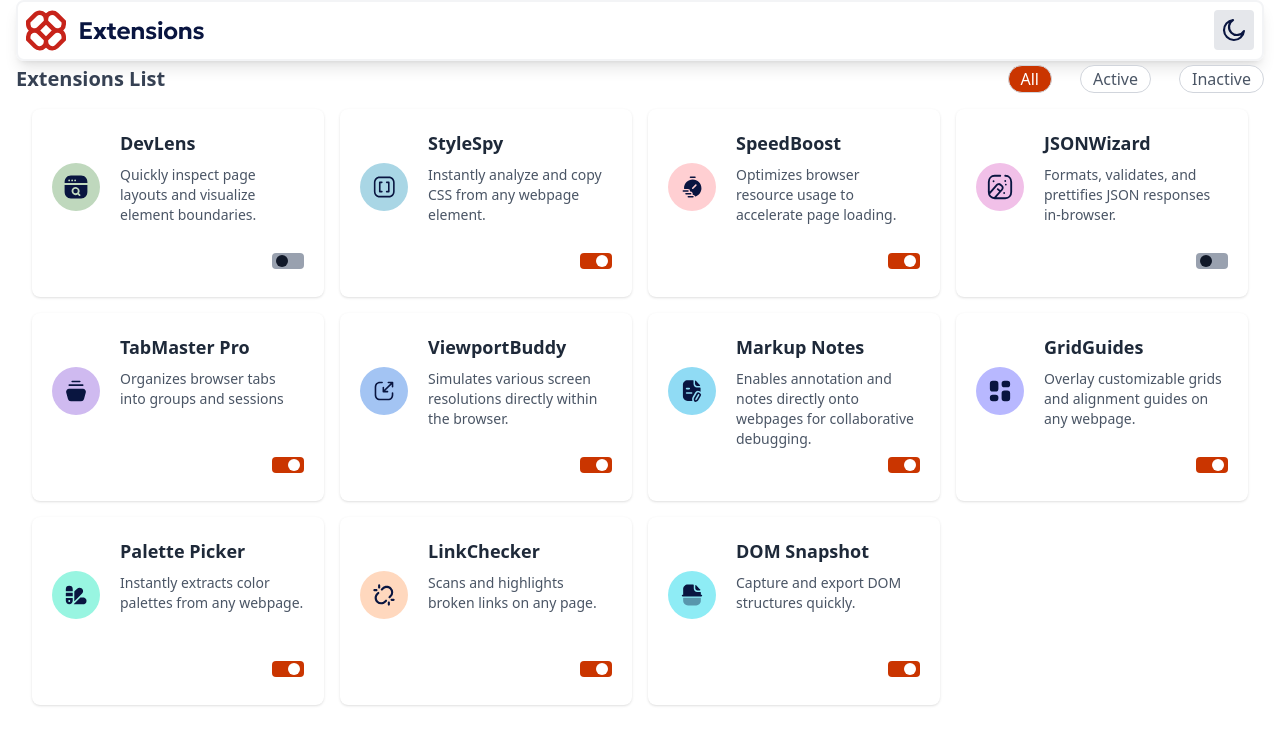
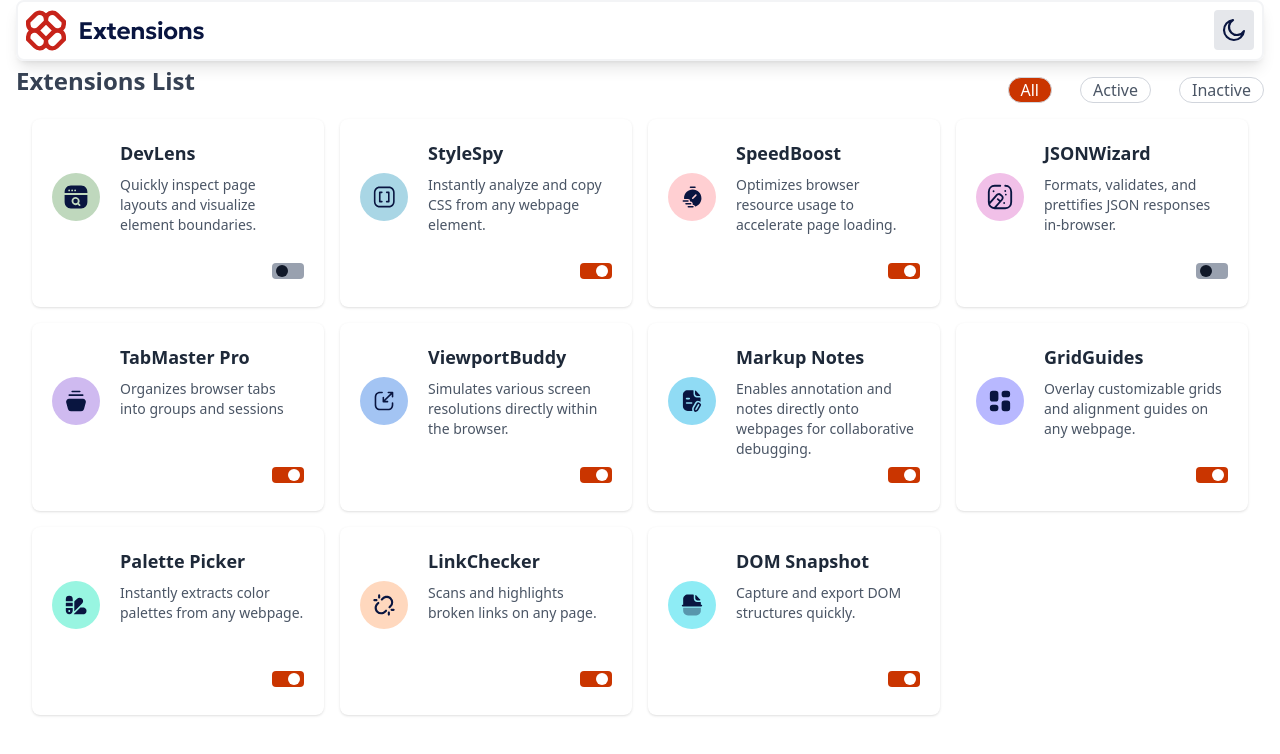
Before and after one commit to mertugrulfrontenddev/browser-extensions-page, a React (Vite) app: page / in a window 1280 px wide. Shown: the top 754 px of the page. Built offline with nearby package versions, Linux system fonts and the light colour scheme.

Commit message:
added-mrsm

```diff
--- a/src/App.jsx
+++ b/src/App.jsx
@@ -168,11 +168,11 @@ function App() {
       </div>
 
       <div className="flex flex-wrap  flex-col sm:flex-row mt-1 ">
-        <div className="text-2xl sm:text-xl font-bold text-gray-700 dark:text-white  mr-auto">
+        <div className="text-xl sm:text-2xl font-bold text-gray-700 dark:text-white  sm: mr-auto">
           Extensions List
         </div>
 
-        <div className="flex space-x-4 flex-wrap">
+        <div className="flex space-x-4 flex-wrap mt-4 sm:mt-3">
           <FilterButton onClick={handleAll} isActive={filter === "all"}>
             All
           </FilterButton>
```
